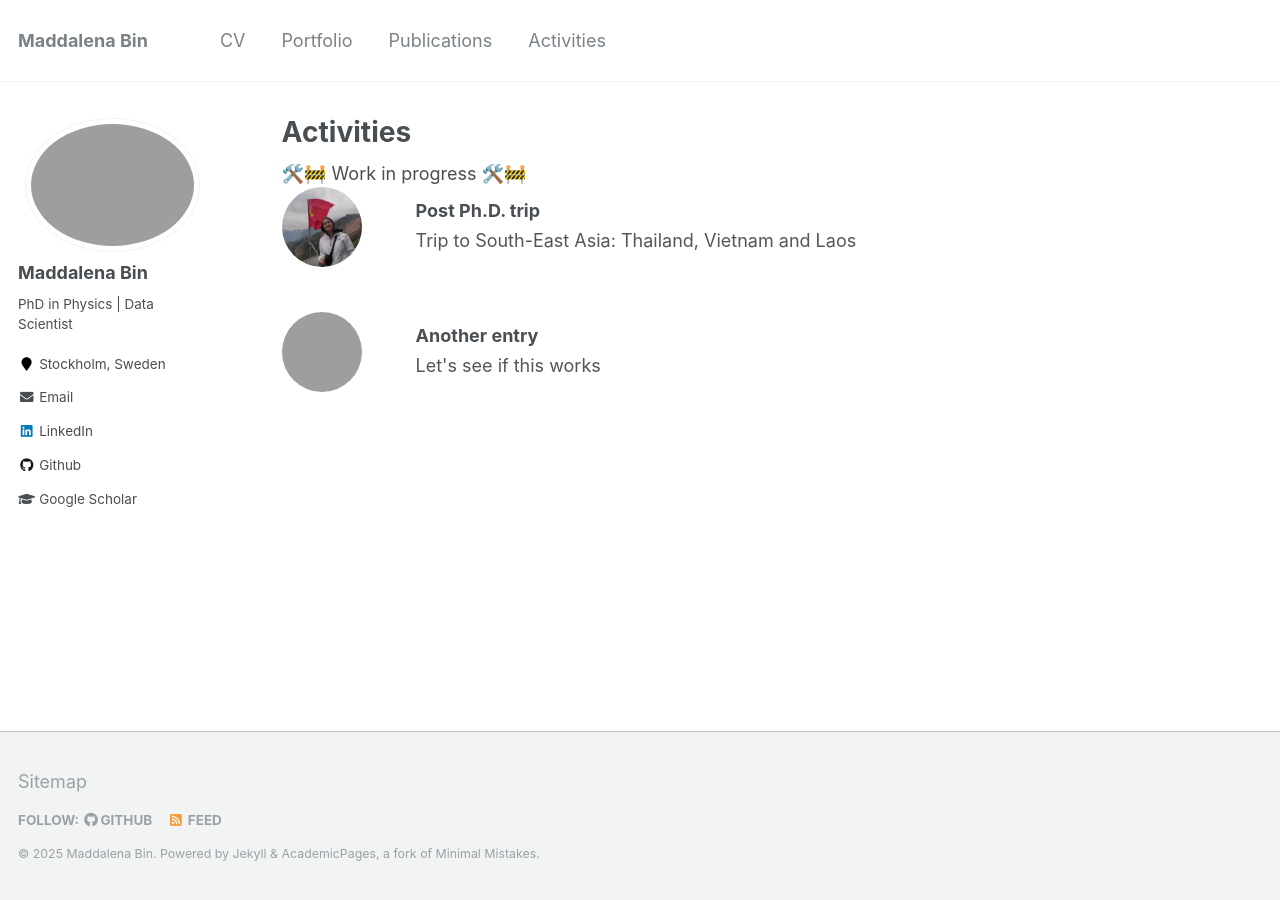
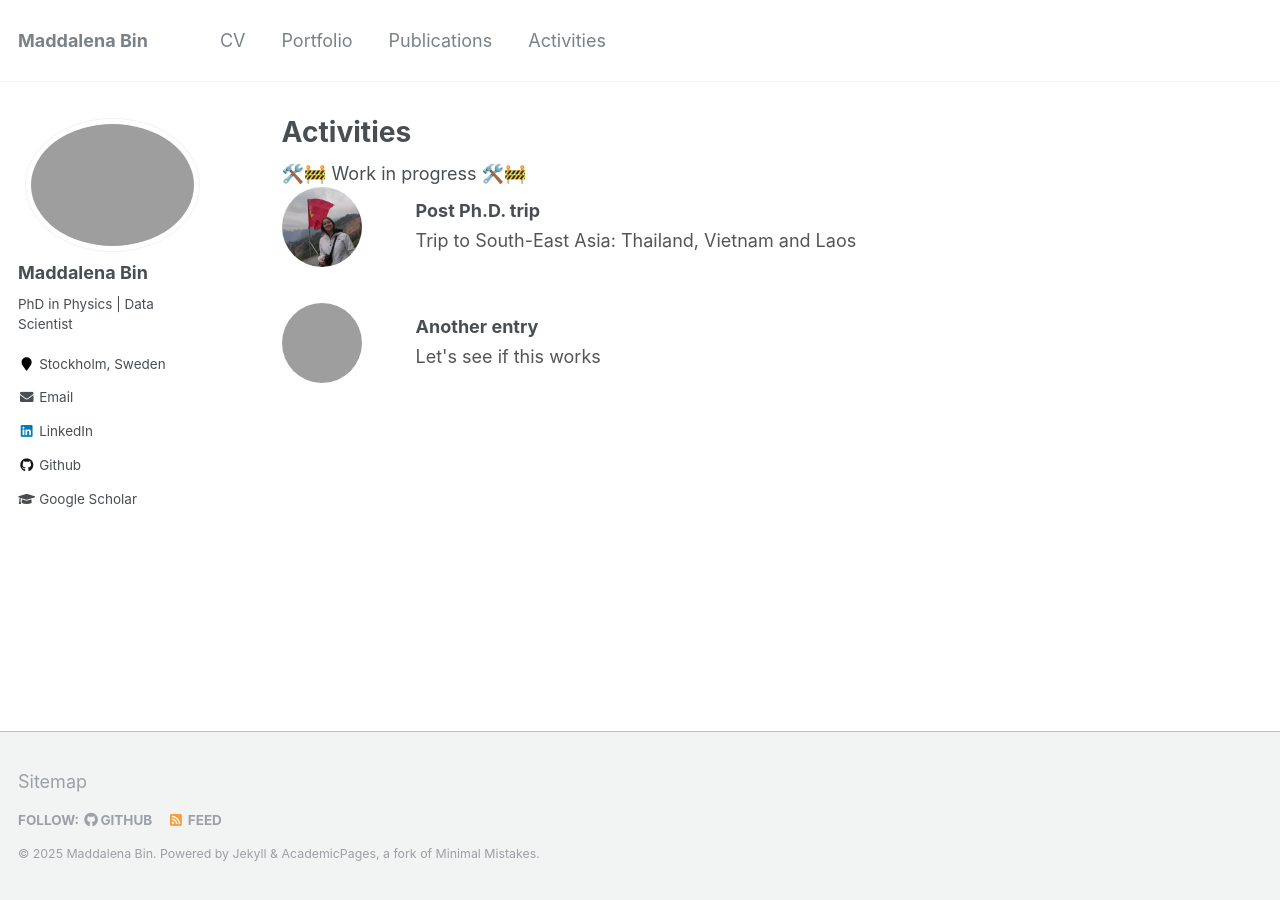
Before and after one commit to maddalenabin/maddalenabin.github.io, a Jekyll site: the page built from _pages/activitites.html, in a window 1280 px wide. Built offline with Jekyll 4.4.1, drawn with Linux system fonts in a browser that asks for light colours.

Commit message:
Update archive-single-activity.html

```diff
--- a/_includes/archive-single-activity.html
+++ b/_includes/archive-single-activity.html
@@ -14,7 +14,7 @@
 
 
 <a href="{{ post.url | relative_url }}" style="text-decoration: none; color: inherit;">
-  <div style="display: flex; align-items: center; margin-bottom: 2.5rem;">
+  <div style="display: flex; align-items: center; margin-bottom: 2rem;">
     <div style="flex: 0 0 80px; margin-right: 3rem; overflow: hidden; position: relative;">
       {% if teaser %}
       <div style="width: 80px; height: 80px; overflow: hidden; border-radius: 50%;">
```
